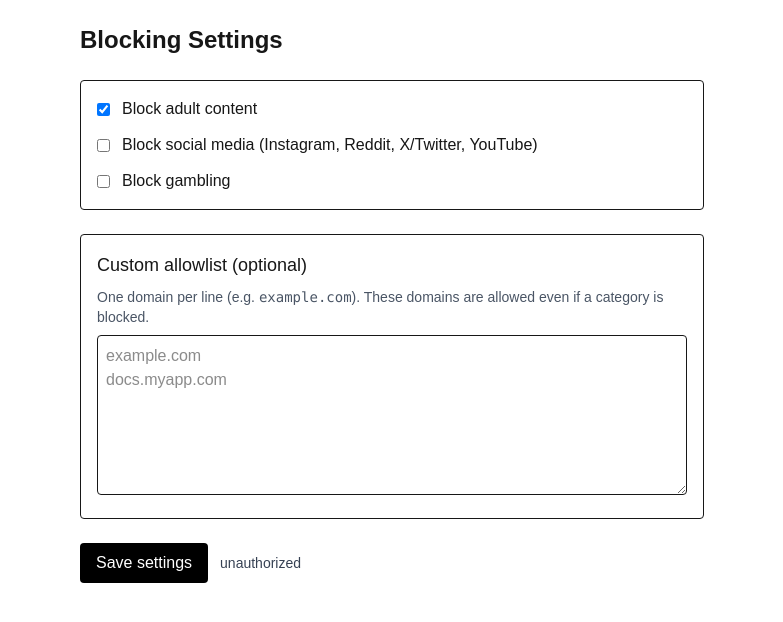
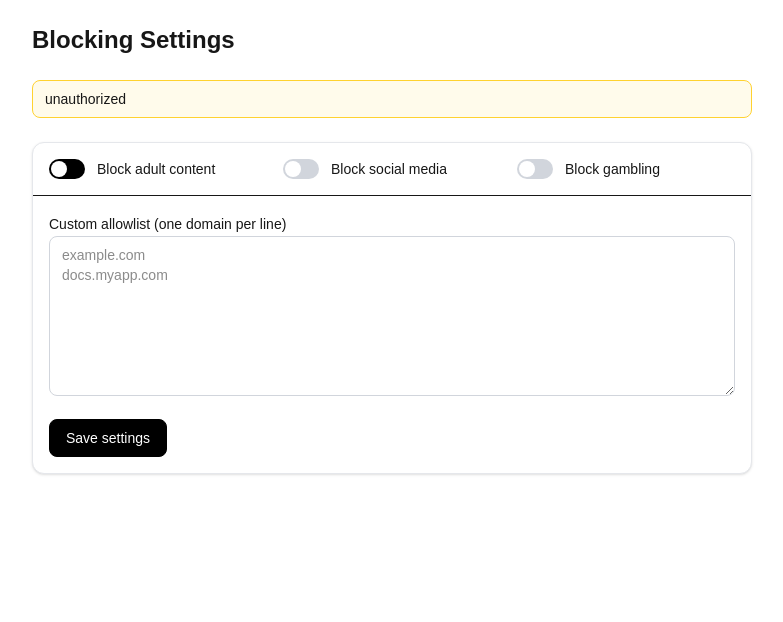
Before and after one commit to Altrii-recovery/Altrii_recovery, a Next.js app in the folder altrii/: page /settings in a window 1280 px wide. Shown: the top 622 px of the page, without its empty margins (248-1031 px from the left). Built offline with nearby package versions, Linux system fonts and the light colour scheme; no server answers.

Commit message:
UX pass: add lightweight UI kit; polish settings & dashboard

```diff
--- a/altrii/app/settings/page.tsx
+++ b/altrii/app/settings/page.tsx
@@ -3,6 +3,13 @@
 
 import { useEffect, useState } from "react";
 import { useRouter } from "next/navigation";
+import { Card, CardContent, CardHeader } from "@/components/ui/Card";
+import { Button } from "@/components/ui/Button";
+import { Input } from "@/components/ui/Input";
+import { Textarea } from "@/components/ui/Textarea";
+import { Label } from "@/components/ui/Label";
+import { Switch } from "@/components/ui/Switch";
+import { Alert } from "@/components/ui/Alert";
 
 type BlockingSettings = {
   adult: boolean;
@@ -11,13 +18,8 @@
   customAllowedDomains: string[];
 };
 
-type GetResp =
-  | { blocking: BlockingSettings }
-  | { error: string };
-
-type PutResp =
-  | { ok: true; blocking: BlockingSettings }
-  | { error: string };
+type GetResp = { blocking: BlockingSettings } | { error: string };
+type PutResp = { ok: true; blocking: BlockingSettings } | { error: string };
 
 export default function SettingsPage() {
   const [loading, setLoading] = useState(true);
@@ -37,11 +39,8 @@
       try {
         const res = await fetch("/api/settings/blocking");
         const data: GetResp = await res.json();
-        if (res.ok && "blocking" in data) {
-          setB(data.blocking);
-        } else {
-          setMsg(("error" in data && data.error) || "Failed to load settings");
-        }
+        if (res.ok && "blocking" in data) setB(data.blocking);
+        else setMsg(("error" in data && data.error) || "Failed to load settings");
       } catch {
         setMsg("Network error");
       } finally {
@@ -51,17 +50,8 @@
   }, []);
 
   function parseDomains(text: string) {
-    const raw = text
-      .split(/[\n,\s]+/)
-      .map((s) => s.trim())
-      .filter(Boolean);
-    const cleaned = Array.from(
-      new Set(
-        raw.map((d) =>
-          d.replace(/^https?:\/\//, "").replace(/\/+$/, "").toLowerCase()
-        )
-      )
-    );
+    const raw = text.split(/[\n,\s]+/).map((s) => s.trim()).filter(Boolean);
+    const cleaned = Array.from(new Set(raw.map((d) => d.replace(/^https?:\/\//, "").replace(/\/+$/, "").toLowerCase())));
     setB((prev) => ({ ...prev, customAllowedDomains: cleaned }));
   }
 
@@ -91,70 +81,42 @@
   const domainsText = b.customAllowedDomains.join("\n");
 
   return (
-    <main className="mx-auto max-w-2xl p-6 space-y-6">
+    <main className="mx-auto max-w-3xl p-6 space-y-6">
       <h1 className="text-2xl font-semibold">Blocking Settings</h1>
 
-      {loading ? (
-        <p>Loading…</p>
-      ) : (
-        <>
-          <section className="rounded border p-4 space-y-3">
-            <label className="flex items-center gap-3">
-              <input
-                type="checkbox"
-                checked={b.adult}
-                onChange={() => setB((p) => ({ ...p, adult: !p.adult }))}
-              />
-              <span className="font-medium">Block adult content</span>
-            </label>
+      {msg && <Alert>{msg}</Alert>}
 
-            <label className="flex items-center gap-3">
-              <input
-                type="checkbox"
-                checked={b.social}
-                onChange={() => setB((p) => ({ ...p, social: !p.social }))}
-              />
-              <span className="font-medium">
-                Block social media (Instagram, Reddit, X/Twitter, YouTube)
-              </span>
-            </label>
-
-            <label className="flex items-center gap-3">
-              <input
-                type="checkbox"
-                checked={b.gambling}
-                onChange={() => setB((p) => ({ ...p, gambling: !p.gambling }))}
-              />
-              <span className="font-medium">Block gambling</span>
-            </label>
-          </section>
-
-          <section className="rounded border p-4">
-            <h2 className="text-lg font-medium mb-2">Custom allowlist (optional)</h2>
-            <p className="text-sm text-gray-600 mb-2">
-              One domain per line (e.g. <code>example.com</code>). These domains are
-              allowed even if a category is blocked.
-            </p>
-            <textarea
-              className="w-full min-h-[160px] border rounded p-2"
-              value={domainsText}
-              onChange={(e) => parseDomains(e.target.value)}
-              placeholder={"example.com\ndocs.myapp.com"}
-            />
-          </section>
-
-          <div className="flex items-center gap-3">
-            <button
-              onClick={onSave}
-              disabled={saving}
-              className="rounded bg-black text-white px-4 py-2 disabled:opacity-60"
-            >
-              {saving ? "Saving…" : "Save settings"}
-            </button>
-            {msg && <span className="text-sm text-gray-700">{msg}</span>}
+      <Card>
+        <CardHeader>
+          <div className="grid grid-cols-1 gap-4 sm:grid-cols-3 items-center">
+            <div className="flex items-center gap-3">
+              <Switch checked={b.adult} onChange={(e) => setB((p) => ({ ...p, adult: e.currentTarget.checked }))} />
+              <Label>Block adult content</Label>
+            </div>
+            <div className="flex items-center gap-3">
+              <Switch checked={b.social} onChange={(e) => setB((p) => ({ ...p, social: e.currentTarget.checked }))} />
+              <Label>Block social media</Label>
+            </div>
+            <div className="flex items-center gap-3">
+              <Switch checked={b.gambling} onChange={(e) => setB((p) => ({ ...p, gambling: e.currentTarget.checked }))} />
+              <Label>Block gambling</Label>
+            </div>
           </div>
-        </>
-      )}
+        </CardHeader>
+        <CardContent className="space-y-2">
+          <Label htmlFor="allowlist">Custom allowlist (one domain per line)</Label>
+          <Textarea
+            id="allowlist"
+            className="min-h-[160px]"
+            value={domainsText}
+            onChange={(e) => parseDomains(e.target.value)}
+            placeholder={"example.com\ndocs.myapp.com"}
+          />
+          <div className="pt-2">
+            <Button onClick={onSave} disabled={saving}>{saving ? "Saving…" : "Save settings"}</Button>
+          </div>
+        </CardContent>
+      </Card>
     </main>
   );
 }
--- /dev/null
+++ b/altrii/components/ui/Alert.tsx
@@ -0,0 +1,9 @@
+import { HTMLAttributes } from "react";
+export function Alert({ className = "", ...props }: HTMLAttributes<HTMLDivElement>) {
+  return (
+    <div
+      {...props}
+      className={["rounded-lg border border-amber-300 bg-amber-50 px-3 py-2 text-sm", className].join(" ")}
+    />
+  );
+}
--- /dev/null
+++ b/altrii/components/ui/Button.tsx
@@ -0,0 +1,15 @@
+"use client";
+import { ButtonHTMLAttributes } from "react";
+export function Button(props: ButtonHTMLAttributes<HTMLButtonElement>) {
+  const { className = "", ...rest } = props;
+  return (
+    <button
+      {...rest}
+      className={[
+        "inline-flex items-center justify-center rounded-lg border px-4 py-2 text-sm font-medium",
+        "bg-black text-white border-black hover:opacity-90 disabled:opacity-50",
+        className,
+      ].join(" ")}
+    />
+  );
+}
--- /dev/null
+++ b/altrii/components/ui/Card.tsx
@@ -0,0 +1,19 @@
+import { HTMLAttributes, ReactNode } from "react";
+
+export function Card({ className = "", ...props }: HTMLAttributes<HTMLDivElement>) {
+  return (
+    <div
+      {...props}
+      className={["rounded-xl border border-gray-200 bg-white shadow-sm", className].join(" ")}
+    />
+  );
+}
+export function CardHeader({ children, className="" }: {children: ReactNode, className?: string}) {
+  return <div className={["p-4 border-b", className].join(" ")}>{children}</div>;
+}
+export function CardContent({ children, className="" }: {children: ReactNode, className?: string}) {
+  return <div className={["p-4", className].join(" ")}>{children}</div>;
+}
+export function CardFooter({ children, className="" }: {children: ReactNode, className?: string}) {
+  return <div className={["p-4 border-t", className].join(" ")}>{children}</div>;
+}
--- /dev/null
+++ b/altrii/components/ui/GhostButton.tsx
@@ -0,0 +1,16 @@
+"use client";
+import { ButtonHTMLAttributes } from "react";
+export function GhostButton(props: ButtonHTMLAttributes<HTMLButtonElement>) {
+  const { className = "", ...rest } = props;
+  return (
+    <button
+      {...rest}
+      className={[
+        "inline-flex items-center justify-center rounded-lg px-3 py-1.5 text-sm font-medium",
+        "border border-gray-300 hover:bg-gray-50 text-gray-800",
+        "disabled:opacity-50",
+        className,
+      ].join(" ")}
+    />
+  );
+}
--- /dev/null
+++ b/altrii/components/ui/Input.tsx
@@ -0,0 +1,16 @@
+"use client";
+import { InputHTMLAttributes, forwardRef } from "react";
+export const Input = forwardRef<HTMLInputElement, InputHTMLAttributes<HTMLInputElement>>(
+  ({ className = "", ...rest }, ref) => (
+    <input
+      ref={ref}
+      className={[
+        "w-full rounded-lg border border-gray-300 px-3 py-2 text-sm",
+        "focus:outline-none focus:ring-2 focus:ring-black/10",
+        className,
+      ].join(" ")}
+      {...rest}
+    />
+  )
+);
+Input.displayName = "Input";
--- /dev/null
+++ b/altrii/components/ui/Label.tsx
@@ -0,0 +1,4 @@
+import { LabelHTMLAttributes } from "react";
+export function Label({ className = "", ...props }: LabelHTMLAttributes<HTMLLabelElement>) {
+  return <label className={["text-sm font-medium", className].join(" ")} {...props} />;
+}
--- /dev/null
+++ b/altrii/components/ui/Switch.tsx
@@ -0,0 +1,12 @@
+"use client";
+import { InputHTMLAttributes } from "react";
+export function Switch({ className = "", ...rest }: InputHTMLAttributes<HTMLInputElement>) {
+  return (
+    <label className={["inline-flex cursor-pointer items-center", className].join(" ")}>
+      <input type="checkbox" className="peer sr-only" {...rest} />
+      <span className="h-5 w-9 rounded-full bg-gray-300 transition peer-checked:bg-black relative">
+        <span className="absolute left-0.5 top-0.5 h-4 w-4 rounded-full bg-white transition peer-checked:translate-x-4" />
+      </span>
+    </label>
+  );
+}
--- /dev/null
+++ b/altrii/components/ui/Textarea.tsx
@@ -0,0 +1,16 @@
+"use client";
+import { TextareaHTMLAttributes, forwardRef } from "react";
+export const Textarea = forwardRef<HTMLTextAreaElement, TextareaHTMLAttributes<HTMLTextAreaElement>>(
+  ({ className = "", ...rest }, ref) => (
+    <textarea
+      ref={ref}
+      className={[
+        "w-full rounded-lg border border-gray-300 px-3 py-2 text-sm",
+        "focus:outline-none focus:ring-2 focus:ring-black/10",
+        className,
+      ].join(" ")}
+      {...rest}
+    />
+  )
+);
+Textarea.displayName = "Textarea";
--- a/altrii/package.json
+++ b/altrii/package.json
@@ -12,6 +12,7 @@
   "dependencies": {
     "@prisma/client": "^6.15.0",
     "bcryptjs": "^3.0.2",
+    "lucide-react": "^0.542.0",
     "next": "15.5.2",
     "next-auth": "^4.24.11",
     "react": "19.1.0",
```
Also changed, not shown: altrii/app/api/stripe/portal/route.ts (+44 -15 lines), altrii/app/dashboard/page.tsx (+48 -11 lines), 1 other file (tests, documents, lock files or other folders).
